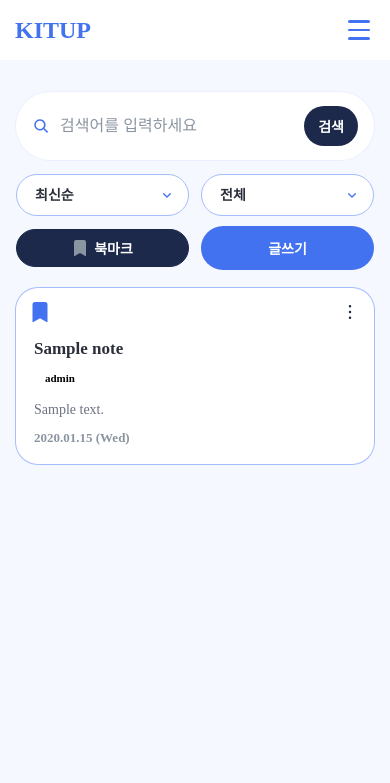
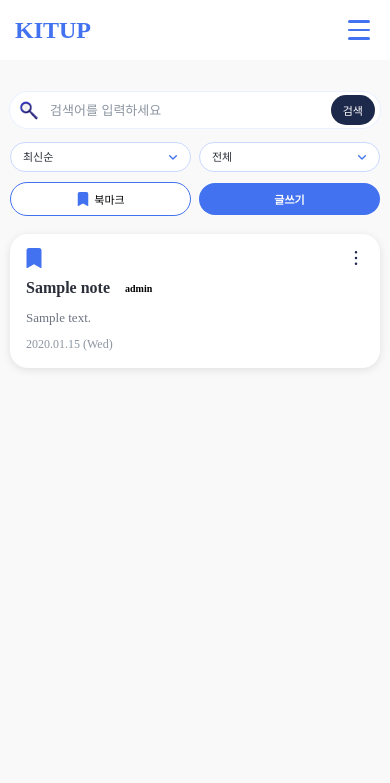
Before and after one commit to issuejong/KitUp, a Django app: template templates/reflections/note_list.html in a window 390 px wide. Shown: the top 783 px of the page. Run offline with Django 5.2, Linux system fonts and the light colour scheme; the template is opened without the code that fills it: most values are stand-ins (such as "Sample title", 1, 10 or a date in 2020); some web fonts are replaced.

Commit message:
fix : note_list & detail 수정

```diff
--- a/static/css/reflections.css
+++ b/static/css/reflections.css
@@ -9,6 +9,7 @@
   /* Blue scale */
   --blue-0: #F6F8FF;
   --blue-5: #EAF0FF;
+  --blue-10: #CAD9FF;
   --blue-20: #A4BDFD;
   --blue-40: #4272EF;
   --blue-50: #1F4CC0;
@@ -33,10 +34,12 @@
   --gray-500: #8B95A1; /* 날짜/보조 */
   --gray-300: #D7DDE8; /* 경계 */
 }
+
 body {
   font-family: inherit; /* 이미 있으면 생략 */
-  background: #F6F8FF;
+  background: #F9F9F9;
 }
+
 button {
   cursor: pointer;
 }
@@ -44,13 +47,13 @@ button {
    Note List Page
 ========================= */
 .ref-page {
-  background: var(--blue-0);
+  background: #F9F9F9;
   padding: 32px 0 96px;
 }
 
 .ref-controls,
 .ref-list {
-  max-width: 960px;
+  max-width: 80%;
   margin: 0 auto;
   padding: 0 16px;
 }
@@ -74,14 +77,21 @@ button {
   gap: 10px;
   background: #fff;
   border-radius: 999px;
-  padding: 14px 16px;
+  padding: 5px 10px 5px 15px;
   box-shadow: 0 0 0 1px var(--blue-5);
 }
 
+.ref-searchbar:focus-within {
+  outline: 1px solid var(--blue-40);
+}
+
 .ref-searchicon {
-  color: var(--blue-40);
-  display: inline-flex;
+  width: 30px; height: 30px;
   align-items: center;
+}
+
+.ref-searchicon > img {
+  width: 100%;
 }
 
 .ref-searchinput {
@@ -102,9 +112,14 @@ button {
   border-radius: 999px;
   padding: 10px 18px;
   font-size: 14px;
-  font-weight: 600;
-  background: var(--blue-70); /* 피그마처럼 진한 버튼 */
+  font-weight: 500;
+  background: var(--blue-70);
   color: #fff;
+}
+
+.ref-searchbtn:hover {
+  background: var(--blue-50);
+  transition: 0.5s ease;
 }
 
 /* =========================
@@ -125,15 +140,20 @@ button {
 
 .ref-selectbox {
   appearance: none;
-  border: 1px solid var(--blue-20);
+  border: 1px solid var(--blue-10);
   background: #fff;
   border-radius: 999px;
-  padding: 12px 44px 12px 18px;
+  padding: 10px 45px 10px 18px;
   font-size: 14px;
-  font-weight: 600;
+  font-weight: 500;
   color: var(--gray-900);
   min-width: 0px;
   width: 100%;
+}
+
+.ref-selectbox:focus-within {
+  outline: none;
+  border: 1px solid var(--blue-40);
 }
 
 .ref-selectchev {
@@ -148,30 +168,33 @@ button {
 .ref-writebtn {
   margin-left: auto;
   text-decoration: none;
+  text-align: center;
   border-radius: 999px;
-  padding: 12px 22px;
+  width: 15%;
+  padding: 10px 30px;
   font-size: 14px;
-  font-weight: 700;
+  font-weight: 600;
   background: var(--blue-40);
   color: #fff;
+}
+
+.ref-writebtn:hover {
+  background: var(--blue-50);
+  transition: 0.5s ease-in-out;
 }
 
 .bookmark-filter-btn {
   display: inline-flex;
   align-items: center;
   gap: 6px;
-
-  padding: 8px 14px;
+  padding: 10px 45px 10px 18px;
   border-radius: 999px;
-
-  background: #ffffff;          /* OFF: 흰 배경 */
-  color: var(--gray-800);        /* OFF: 어두운 글씨 */
-
-  border: 1px solid var(--blue-20);
+  background: #ffffff;
+  color: var(--gray-800);
+  border: 1px solid var(--blue-10);
   cursor: pointer;
-
   font-size: 14px;
-  font-weight: 700;
+  font-weight: 500;
 }
 
 .bookmark-filter-btn .bookmark-icon {
@@ -182,11 +205,11 @@ button {
 
 /* ON 상태 */
 .bookmark-filter-btn.is-active {
-  background: var(--blue-70);    /* ON: 어두운 배경 */
-  color: #ffffff;                /* ON: 밝은 글씨 */
-  border-color: var(--blue-70);
+  border: 1.5px solid  var(--blue-40);
 }
 
+.bookmark-filter-btn.is-active .bookmark-icon { color:  var(--blue-40);
+}
 
 /* =========================
    List / Card (피그마처럼 넓고 둥글고, 테두리+은은한 그림자)
@@ -202,7 +225,7 @@ button {
   background: #fff;
   border-radius: 22px;
   padding: 22px 22px;
-  box-shadow: 0 0 0 1px var(--blue-20);
+  box-shadow: 0 2px 8px rgba(0, 0, 0, 0.1);
   display: flex;
   align-items: flex-start;
   gap: 14px;
@@ -260,7 +283,7 @@ button {
 
 .note-title {
   font-size: 20px;         /* 피그마처럼 큼 */
-  font-weight: 800;
+  font-weight: 700;
   color: var(--gray-900);
   margin: 0;
   white-space: nowrap;
@@ -300,7 +323,8 @@ button {
 /* 본문 프리뷰 */
 .note-preview {
   margin: 10px 0 0;
-  font-size: 16px;
+  font-size: 15px;
+  font-weight: 400;
   line-height: 1.4;
   color: var(--gray-600);
   display: -webkit-box;
@@ -318,7 +342,7 @@ button {
   display: inline-block;
   margin-top: 10px;
   font-size: 14px;
-  font-weight: 600;
+  font-weight: 400;
   color: var(--gray-500);
 }
 
@@ -401,121 +421,16 @@ button {
   display: inline-block;
   text-decoration: none;
   border-radius: 999px;
-  padding: 12px 20px;
+  padding: 10px 25px;
   background: var(--blue-40);
   color: #fff;
-  font-weight: 800;
+  font-weight: 500;
 }
 
-/* =========================
-   Responsive (너무 찌그러지지 않게)
-========================= */
-@media (max-width: 720px) {
-  .ref-searchbtn {
-    padding: 10px 14px;
-  }
-
-  /* .ref-selectbox {
-    min-width: 140px;
-  } */
-
-  .note-title {
-    font-size: 18px;
-  }
-
-  .note-preview {
-    font-size: 15px;
-  }
+.ref-empty-cta:hover {
+  background: var(--blue-50);
+  transition: 0.5s ease;
 }
-
-/* =========================
-   Mobile Responsive
-========================= */
-@media (max-width: 640px) {
-
-  .note-card {
-    flex-direction: column;
-    gap: 12px;
-    padding: 18px;
-  }
-
-  /* 상단 액션 고정 */
-  .bookmark-btn {
-    position: absolute;
-    top: 14px;
-    left: 14px;
-  }
-
-  .note-morewrap {
-    position: absolute;
-    top: 10px;
-    right: 10px;
-  }
-
-  /* 본문 영역 여백 확보 */
-  .note-main {
-    padding-top: 32px;
-  }
-
-  /* 제목 / 태그 세로 정렬 */
-  .note-topline {
-    flex-direction: column;
-    align-items: flex-start;
-    gap: 6px;
-  }
-
-  .note-title {
-    font-size: 17px;
-    white-space: normal;
-    line-height: 1.3;
-  }
-
-  .note-tag {
-    font-size: 11px;
-    padding: 5px 10px;
-  }
-
-  .note-preview {
-    font-size: 14px;
-    line-clamp: 3;
-    -webkit-line-clamp: 3;
-  }
-
-  .note-date {
-    font-size: 13px;
-  }
-
-  .ref-filters {
-    display: flex;
-    flex-wrap: wrap;
-    gap: 10px 12px;
-  }
-
-  /* ===== 위 줄: 정렬 / 역할 ===== */
-  .ref-select-container {
-    flex: 0 0 calc(50% - 6px);
-    min-width: 0;
-  }
-
-  .ref-selectbox {
-    width: 100%;
-    min-width: 0;          /* ← 핵심 */
-    padding-right: 44px;   /* 화살표 공간 */
-  }
-
-  .ref-selectchev {
-    right: 14px;
-  }
-
-  /* ===== 아래 줄: 북마크 / 글쓰기 ===== */
-  .bookmark-filter-btn,
-  .ref-writebtn {
-    flex: 0 0 calc(50% - 6px);
-    justify-content: center;
-    text-align: center;
-  }
-}
-
 
 /* =========================
    Note Form (create/update)
@@ -1135,22 +1045,294 @@ button.ref-btn{
   background: #fff;
 }
 
-/* 반응형 - Detail */
+/* 반응형 */
 
-/* =========================
-   Mobile Responsive (640px 이하) - 수정
-========================= */
-@media (max-width: 770px) {
+/* note_detail 반응형 */
+/* ===== 노트북 (1024px ~ 1200px) ===== */
+@media (max-width: 1200px) {
+  .ref-detail-wrap {
+    max-width: 90%;
+    padding: 40px 36px 30px;
+  }
 
-  /* ===== note-card (리스트) ===== */
+  .ref-detail-title {
+    font-size: 36px;
+    margin-bottom: 24px;
+  }
+}
+
+/* ===== 태블릿 (768px ~ 1023px) ===== */
+@media (max-width: 1023px) {
+  .ref-detail-wrap {
+    max-width: 95%;
+    padding: 36px 32px 28px;
+  }
+
+  .ref-detail-title {
+    font-size: 32px;
+    margin-bottom: 20px;
+  }
+
+  .ref-detail-actions {
+    flex-wrap: nowrap; /* 한 줄 유지 */
+    gap: 6px;
+  }
+
+  .ref-detail-qa-body {
+    font-size: 15px;
+  }
+}
+
+/* ===== 모바일 (480px ~ 767px) ===== */
+@media (max-width: 767px) {
+  .ref-detail-wrap {
+    max-width: 100%;
+    padding: 28px 20px 24px;
+    border-radius: 20px;
+    margin: 20px auto 80px;
+  }
+
+  .ref-detail-topbar {
+    flex-direction: column;
+    align-items: stretch;
+    gap: 16px;
+  }
+
+  .ref-detail-title {
+    font-size: 24px;
+    margin-bottom: 12px;
+  }
+
+  .ref-detail-meta-text {
+    font-size: 11px;
+    margin: 12px 10px;
+    text-align: right;
+  }
+
+  .ref-detail-actions {
+    justify-content: flex-end; /* 오른쪽 정렬 */
+    flex-wrap: wrap;
+    gap: 8px;
+  }
+
+  /* 질문 카드 */
+  .ref-detail-qa-header {
+    padding: 12px 14px;
+    flex-wrap: wrap;
+    gap: 8px;
+  }
+
+  .ref-detail-qa-title {
+    font-size: 14px;
+    line-height: 1.4;
+    word-break: keep-all;
+  }
+
+  .ref-detail-qa-body {
+    padding: 12px;
+    font-size: 14px;
+  }
+
+  /* 마크다운 내보내기 */
+  .ref-detail-export {
+    margin-top: 40px;
+  }
+
+  .ref-detail-export-summary {
+    padding: 10px 12px;
+    font-size: 14px;
+  }
+
+  .ref-detail-export-textarea {
+    font-size: 12px;
+  }
+}
+
+/* ===== 소형 모바일 (480px 이하) ===== */
+@media (max-width: 480px) {
+  .ref-detail-wrap {
+    padding: 24px 16px 20px;
+    border-radius: 16px;
+  }
+
+  .ref-detail-title {
+    font-size: 20px;
+  }
+
+  .ref-detail-meta-text {
+    font-size: 10px;
+  }
+
+  .ref-detail-actions {
+    gap: 6px;
+  }
+
+  .ref-btn {
+    padding: 8px 14px;
+    font-size: 13px;
+  }
+
+  .ref-detail-qa-header {
+    padding: 10px 12px;
+  }
+
+  .ref-detail-qa-title {
+    font-size: 13px;
+  }
+
+  .ref-detail-qa-body {
+    padding: 10px;
+    font-size: 13px;
+  }
+
+  .ref-q-num {
+    width: 20px;
+    height: 20px;
+    font-size: 11px;
+  }
+}
+
+/* note_list 반응형 */
+/* ===== 노트북 (1024px ~ 1200px) ===== */
+@media (max-width: 1200px) {
+  .ref-controls,
+  .ref-list {
+    max-width: 85%;
+  }
+
+  .ref-writebtn {
+    width: 18%;
+  }
+}
+
+/* ===== 태블릿 (768px ~ 1023px) ===== */
+@media (max-width: 1023px) {
+  .ref-controls,
+  .ref-list {
+    max-width: 90%;
+  }
+
+  .ref-searchbar {
+    padding: 5px 8px 5px 12px;
+  }
+
+  .ref-searchicon {
+    width: 26px;
+    height: 26px;
+  }
+
+  .ref-searchinput {
+    font-size: 15px;
+  }
+
+  .ref-searchbtn {
+    padding: 9px 16px;
+    font-size: 13px;
+  }
+
+  .ref-selectbox {
+    font-size: 13px;
+    padding: 9px 40px 9px 16px;
+  }
+
+  .bookmark-filter-btn {
+    padding: 9px 40px 9px 16px;
+    font-size: 13px;
+  }
+
+  .ref-writebtn {
+    width: 20%;
+    padding: 9px 20px;
+    font-size: 13px;
+  }
+
+  .note-title {
+    font-size: 18px;
+  }
+
+  .note-preview {
+    font-size: 14px;
+  }
+}
+
+/* ===== 모바일 (480px ~ 767px) ===== */
+@media (max-width: 767px) {
+  .ref-controls,
+  .ref-list {
+    max-width: 95%;
+    padding: 0 12px;
+  }
+
+  .ref-searchbar {
+    padding: 4px 6px 4px 10px;
+  }
+
+  .ref-searchicon {
+    width: 24px;
+    height: 24px;
+  }
+
+  .ref-searchinput {
+    font-size: 14px;
+  }
+
+  .ref-searchbtn {
+    padding: 8px 14px;
+    font-size: 12px;
+  }
+
+  /* 필터 영역 2줄 배치 */
+  .ref-filters {
+    flex-wrap: wrap;
+    gap: 10px 8px;
+  }
+
+  /* 위 줄: 정렬 / 역할 */
+  .ref-select-container {
+    flex: 0 0 calc(50% - 4px);
+    min-width: 0;
+  }
+
+  .ref-selectbox {
+    width: 100%;
+    min-width: 0;
+    font-size: 12px;
+    padding: 9px 36px 9px 14px;
+  }
+
+  .ref-selectchev {
+    right: 10px;
+  }
+
+  /* 아래 줄: 북마크 / 글쓰기 */
+  .bookmark-filter-btn {
+    flex: 0 0 calc(50% - 4px);
+    justify-content: center;
+    padding: 9px 14px;
+    font-size: 12px;
+    gap: 4px;
+  }
+
+  .bookmark-filter-btn .bookmark-icon {
+    width: 14px;
+    height: 14px;
+  }
+
+  .ref-writebtn {
+    flex: 0 0 calc(50% - 4px);
+    width: auto;
+    padding: 9px 14px;
+    font-size: 12px;
+  }
+
+  /* 카드 레이아웃 */
   .note-card {
     flex-direction: column;
+    padding: 18px;
     gap: 12px;
-    padding: 18px;
-    position: relative;
   }
 
-  /* 북마크는 왼쪽 상단 고정 */
+  /* 북마크 왼쪽 상단 고정 */
   .note-card .bookmark-btn {
     position: absolute;
     top: 14px;
@@ -1166,14 +1348,14 @@ button.ref-btn{
     z-index: 1;
   }
 
-  /* 본문 영역 여백 확보 */
+  /* 본문 여백 확보 */
   .note-main {
     padding-top: 32px;
   }
 
-  /* 제목 / 태그 세로 정렬 */
+  /* 제목/태그 세로 배치 */
   .note-topline {
-    flex-direction: column;
+    flex-direction: row;
     align-items: flex-start;
     gap: 6px;
   }
@@ -1199,94 +1381,61 @@ button.ref-btn{
     font-size: 13px;
   }
 
-  /* ===== Detail 페이지 ===== */
-  .ref-detail-topbar {
-    flex-direction: column;
-    align-items: stretch;
+  /* Empty 상태 */
+  .ref-empty-title {
+    font-size: 24px;
   }
 
-  .ref-detail-actions {
-    justify-content: flex-start;
-    align-items: center;
-    flex-wrap: wrap;
-    gap: 8px;
-    position: relative; /* more-menu 기준점 */
+  .ref-empty-cta {
+    padding: 9px 20px;
+    font-size: 14px;
+  }
+}
+
+/* ===== 소형 모바일 (480px 이하) ===== */
+@media (max-width: 480px) {
+  .ref-controls,
+  .ref-list {
+    max-width: 100%;
+    padding: 0 10px;
   }
 
-  /* Detail 페이지 북마크 버튼 - absolute 해제 */
-  .ref-detail-actions .bookmark-btn {
-    position: static;
-    flex-shrink: 0;
+  .ref-searchbar {
+    padding: 3px 5px 3px 8px;
   }
 
-  .ref-detail-title {
-    font-size: 18px;
+  .ref-searchicon {
+    width: 22px;
+    height: 22px;
   }
 
-  .ref-detail-meta-text {
-    font-size: 12px;
+  .ref-searchinput {
+    font-size: 13px;
   }
 
-  /* 질문 카드 헤더 */
-  .ref-detail-qa-header {
-    flex-direction: row; /* 가로 유지 */
-    align-items: center;
-    padding: 12px 14px;
-    gap: 10px;
-  }
-
-  .ref-detail-qa-title {
-    flex: 1;
-    min-width: 0;
-    word-break: keep-all;
-    overflow-wrap: break-word;
-    font-size: 14px;
-    line-height: 1.4;
-  }
-
-  .ref-q-num {
-    flex-shrink: 0;
-    width: 22px;
-    height: 22px;
-    font-size: 12px;
-  }
-
-  /* ===== 필터 영역 ===== */
-  .ref-filters {
-    display: flex;
-    flex-wrap: wrap;
-    gap: 10px 12px;
-  }
-
-  /* 위 줄: 정렬 / 역할 */
-  .ref-select-container {
-    flex: 0 0 calc(50% - 6px);
-    min-width: 0;
+  .ref-searchbtn {
+    padding: 7px 12px;
+    font-size: 11px;
   }
 
   .ref-selectbox {
-    width: 100%;
-    min-width: 0;
-    padding-right: 44px;
+    font-size: 11px;
+    padding: 8px 32px 8px 12px;
   }
 
-  .ref-selectchev {
-    right: 14px;
+  .bookmark-filter-btn {
+    padding: 8px 12px;
+    font-size: 11px;
   }
 
-  /* 아래 줄: 북마크 / 글쓰기 */
-  .bookmark-filter-btn,
   .ref-writebtn {
-    flex: 0 0 calc(50% - 6px);
-    justify-content: center;
-    text-align: center;
+    padding: 8px 12px;
+    font-size: 11px;
   }
-}
 
-/* ===== 추가: 아주 작은 화면 (400px 이하) ===== */
-@media (max-width: 400px) {
-  .ref-detail-qa-title {
-    font-size: 13px;
+  .note-card {
+    padding: 16px;
+    border-radius: 18px;
   }
 
   .note-card .bookmark-btn {
@@ -1298,4 +1447,43 @@ button.ref-btn{
     top: 8px;
     right: 8px;
   }
+
+  .note-main {
+    padding-top: 28px;
+  }
+
+  .note-title {
+    font-size: 16px;
+  }
+
+  .note-tag {
+    font-size: 10px;
+    padding: 4px 8px;
+  }
+
+  .note-preview {
+    font-size: 13px;
+  }
+
+  .note-date {
+    font-size: 12px;
+  }
+
+  .note-menu {
+    width: 100px;
+  }
+
+  .note-menuitem {
+    padding: 8px 12px;
+    font-size: 12px;
+  }
+
+  .ref-empty-title {
+    font-size: 20px;
+  }
+
+  .ref-empty-cta {
+    padding: 8px 16px;
+    font-size: 13px;
+  }
 }
--- a/templates/reflections/_note_form.html
+++ b/templates/reflections/_note_form.html
@@ -88,9 +88,9 @@
       <div class="ref-selectwrap">
         <select name="role" class="ref-select" data-role-select>
           <option value="">선택 안 함</option>
-          <option value="PM" {% if note and note.role == "PM" %}selected{% endif %}>WEB 기획</option>
-          <option value="FRONTEND" {% if note and note.role == "FRONTEND" %}selected{% endif %}>WEB 프론트엔드</option>
-          <option value="BACKEND" {% if note and note.role == "BACKEND" %}selected{% endif %}>WEB 백엔드</option>
+          <option value="PM" {% if note.role == "PM" %}selected{% endif %}>WEB 기획</option>
+          <option value="FRONTEND" {% if note.role == "FRONTEND" %}selected{% endif %}>WEB 프론트엔드</option>
+          <option value="BACKEND" {% if note.role == "BACKEND" %}selected{% endif %}>WEB 백엔드</option>
         </select>
         <span class="ref-form-selectchev" aria-hidden="true">
           <svg width="16" height="16" viewBox="0 0 24 24" fill="none">
--- a/templates/reflections/note_list.html
+++ b/templates/reflections/note_list.html
@@ -17,9 +17,7 @@
       <div class="ref-searchbar">
         <span class="ref-searchicon" aria-hidden="true">
           <!-- 돋보기 아이콘 -->
-          <svg width="18" height="18" viewBox="0 0 24 24" fill="none">
-            <path d="M10.5 3a7.5 7.5 0 1 0 4.73 13.33l4.22 4.22a1 1 0 0 0 1.42-1.42l-4.22-4.22A7.5 7.5 0 0 0 10.5 3Zm0 2a5.5 5.5 0 1 1 0 11 5.5 5.5 0 0 1 0-11Z" fill="currentColor"/>
-          </svg>
+          <img src="{% static 'images/search.png' %}" alt="검색">
         </span>
         <input
           type="text"
```
Also changed, not shown: other parts of static/css/reflections.css (+26 -35 lines), templates/reflections/note_detail.html (+6 -32 lines), static/images/search.png (added).
